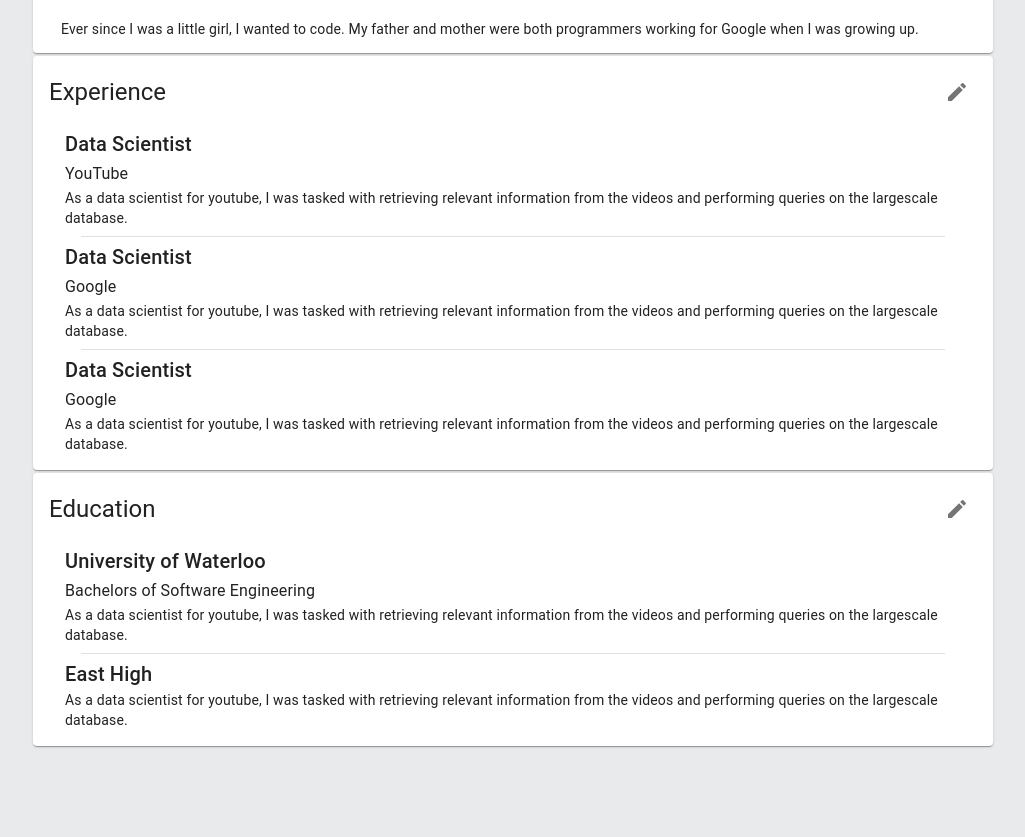
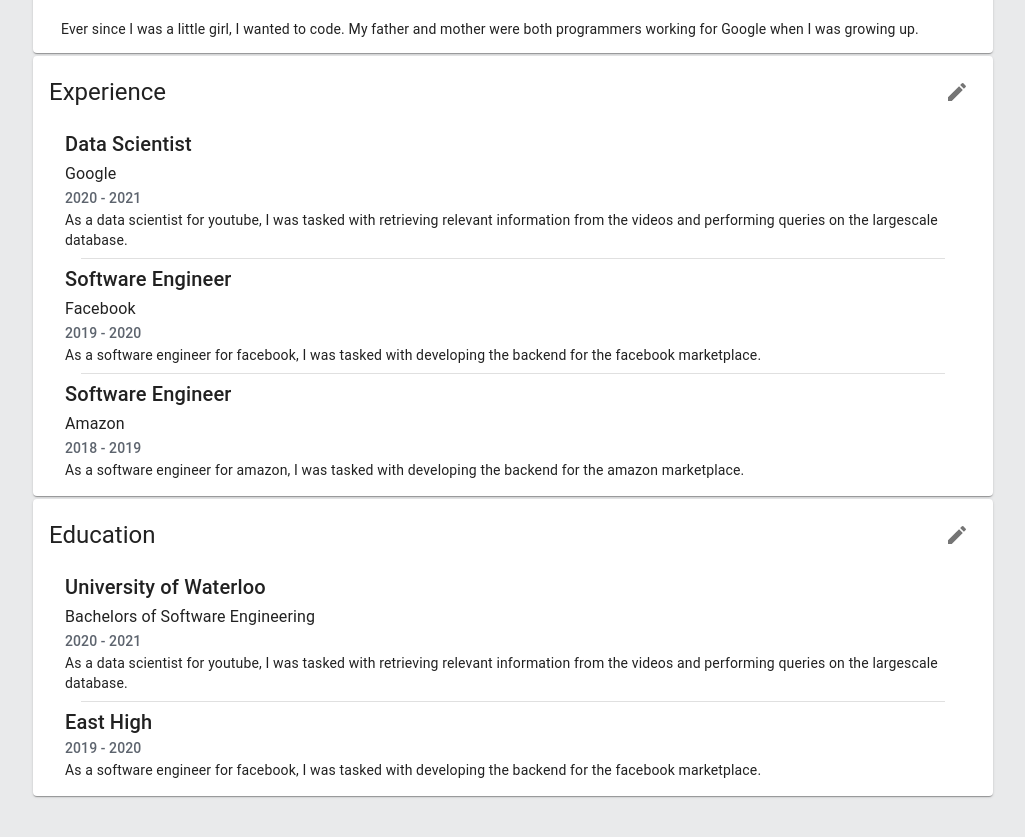
Before and after one commit to Lukateki/LinkedOut-SOEN341Project2023, a React (Create React App) app in the folder Frontend/linkedout/: page /profile in a window 1280 px wide. Shown: the part 483-1320 px from the top of the page, without its empty margins (127-1152 px from the left). Built offline with nearby package versions, Linux system fonts and the light colour scheme.

Commit message:
Added buttons on edit pages with refactoring

```diff
--- a/Frontend/linkedout/src/main/pages/ProfilePage/ProfilePage.tsx
+++ b/Frontend/linkedout/src/main/pages/ProfilePage/ProfilePage.tsx
@@ -1,20 +1,23 @@
 import React, { useEffect, useState } from "react";
-import { IconButton, Card, CardContent, Typography, CardMedia, Box, List, ListSubheader, ListItem, ListItemText, Divider, Dialog, DialogContent, DialogTitle, TextField, DialogContentText, DialogActions, Button, Select, MenuItem, SelectChangeEvent } from '@mui/material';
+import { IconButton, Card, CardContent, Typography, CardMedia, Box, List, ListSubheader, ListItem, ListItemText, Divider, Dialog, DialogContent, DialogTitle, TextField, DialogActions, Button, Select, MenuItem } from '@mui/material';
 import FileUploadOutlinedIcon from '@mui/icons-material/FileUploadOutlined';
 import EditIcon from '@mui/icons-material/Edit';
 import CloseIcon from '@mui/icons-material/Close';
 import "./ProfilePage.css";
 import NavBar from '../../../components/NavBar/NavBar';
-import { useNavigate } from "react-router-dom";
+import { useApplicantProfile } from './hooks';
+
 
 export const CandidateProfile = () => {
+  const { getExperience ,experience, setExperience, navigateToExperience, navigateToEducation } = useApplicantProfile();
+
   const [firstName, setFirstName] = useState("");
   const [lastName, setLastName] = useState("");
   const [pronoun, setPronoun] = useState("None");
   const [biography, setBiography] = useState("");
   const [email, setEmail] = useState("");
   const [description, setDescription] = useState("");
-  const [experience, setExperience] = useState([]);
+  // const [experience, setExperience] = useState([]);
   const [education, setEducation] = useState([]);
   const [skills, setSkills] = useState([]);
 
@@ -28,8 +31,6 @@ export const CandidateProfile = () => {
   const [bufferEmail, setBufferEmail] = useState("");
 
   const [bufferDescription, setBufferDescription] = useState("");
-
-  const navigate = useNavigate();
 
   const handleClickSummaryDialog = () => {
     setBufferFirstName(firstName);
@@ -89,36 +90,73 @@ export const CandidateProfile = () => {
   const getDescription = () => {
     setDescription("Ever since I was a little girl, I wanted to code. My father and mother were both programmers working for Google when I was growing up.");
   }
-  const getExperience = () => {
-    setExperience([
-      {"title" : "Data Scientist",
-       "company" : "Google",
+
+  const getEducation = () => {
+    setEducation([
+      {"school" : "University of Waterloo",
+       "degree" : "Bachelors of Software Engineering",
        "start_date" : "2020-01-01",
        "end_date" : "2021-01-01",
        "description" : "As a data scientist for youtube, I was tasked with retrieving relevant information from the videos and performing queries on the largescale database."
        },
-       {"title" : "Software Engineer",
-        "company" : "Facebook",
+       {"school" : "East High",
+        "degree" : null,
         "start_date" : "2019-01-01",
         "end_date" : "2020-01-01",
         "description" : "As a software engineer for facebook, I was tasked with developing the backend for the facebook marketplace."
       },
-      {"title" : "Software Engineer",
-        "company" : "Amazon",
-        "start_date" : "2018-01-01",
-        "end_date" : "2019-01-01",
-        "description" : "As a software engineer for amazon, I was tasked with developing the backend for the amazon marketplace."
-      }
     ]);
-  }
-
-  const getEducation = () => {
-    setEducation([]);
   }
 
   const getSkills = () => {
     setSkills(["Python", "C++", "Java", "SQL", "JavaScript", "React", "Node.js", "HTML", "CSS"]);
   }
+
+  const experienceBlock = experience.map((item, i, row) => {
+    if(i + 1 === row.length) {
+      return (
+        <><Box className="profile-jobs-text-details">
+            <Typography variant="h6">{item["title"]}</Typography>
+            <Typography variant="subtitle1">{item["company"]}</Typography>
+            <Typography variant="subtitle2" color="rgba(39, 48, 61, 0.75)">{item["start_date"].split("-")[0]} - {item["end_date"].split("-")[0]}</Typography>
+            <Typography variant="body2">{item["description"]}</Typography>
+          </Box></>
+      )}
+    else{
+      return(
+        <><Box className="profile-jobs-text-details">
+            <Typography variant="h6">{item["title"]}</Typography>
+            <Typography variant="subtitle1">{item["company"]}</Typography>
+            <Typography variant="subtitle2" color="rgba(39, 48, 61, 0.75)">{item["start_date"].split("-")[0]} - {item["end_date"].split("-")[0]}</Typography>
+            <Typography variant="body2">{item["description"]}</Typography>
+          </Box>
+          <Divider variant="middle" /></>
+      )
+    }
+  });
+
+  const educationBlock = education.map((item, i, row) => {
+    if(i + 1 === row.length) {
+      return (
+        <><Box className="profile-jobs-text-details">
+            <Typography variant="h6">{item["school"]}</Typography>
+            <Typography variant="subtitle1">{item["degree"]}</Typography>
+            <Typography variant="subtitle2" color="rgba(39, 48, 61, 0.75)">{item["start_date"].split("-")[0]} - {item["end_date"].split("-")[0]}</Typography>
+            <Typography variant="body2">{item["description"]}</Typography>
+          </Box></>
+      )}
+    else{
+      return(
+        <><Box className="profile-jobs-text-details">
+            <Typography variant="h6">{item["school"]}</Typography>
+            <Typography variant="subtitle1">{item["degree"]}</Typography>
+            <Typography variant="subtitle2" color="rgba(39, 48, 61, 0.75)">{item["start_date"].split("-")[0]} - {item["end_date"].split("-")[0]}</Typography>
+            <Typography variant="body2">{item["description"]}</Typography>
+          </Box>
+          <Divider variant="middle" /></>
+      )
+    }
+  });
 
   useEffect(() => {
     getFirstName();
@@ -128,7 +166,8 @@ export const CandidateProfile = () => {
     getEmail();
     getSkills();
     getDescription();
-
+    getExperience();
+    getEducation();
     }, []
     )
 
@@ -186,10 +225,6 @@ export const CandidateProfile = () => {
                         </Box>
                         <Divider variant="middle"/>
                         <DialogContent>
-                          {/* <DialogContentText>
-                            To subscribe to this website, please enter your email address here. We
-                            will send updates occasionally.
-                          </DialogContentText> */}
                           <TextField
                             sx={{ m: 0.5 }}
                             autoFocus
@@ -335,30 +370,14 @@ export const CandidateProfile = () => {
               <Typography variant="h5">
                 Experience
               </Typography>
-              <IconButton aria-label="edit experience" onClick={ () => (navigate("/profile-edit-experience"))}>
+              <IconButton aria-label="edit experience" onClick={navigateToExperience}>
                 <EditIcon/>
               </IconButton>
             </Box>
 
             <Box className="profile-jobs-text">
-              <Box className="profile-jobs-text-details">
-                <Typography variant="h6">Data Scientist</Typography>
-                <Typography variant="subtitle1">YouTube</Typography>
-                <Typography variant="body2">As a data scientist for youtube, I was tasked with retrieving relevant information from the videos and performing queries on the largescale database.</Typography>
-              </Box>
-              <Divider variant="middle" />
-              <Box className="profile-jobs-text-details">
-                <Typography variant="h6">Data Scientist</Typography>
-                <Typography variant="subtitle1">Google</Typography>
-                <Typography variant="body2">As a data scientist for youtube, I was tasked with retrieving relevant information from the videos and performing queries on the largescale database.</Typography>
-              </Box>
-              <Divider variant="middle" />
-              <Box className="profile-jobs-text-details">
-                <Typography variant="h6">Data Scientist</Typography>
-                <Typography variant="subtitle1">Google</Typography>
-                <Typography variant="body2">As a data scientist for youtube, I was tasked with retrieving relevant information from the videos and performing queries on the largescale database.</Typography>
-                </Box>
-              </Box>
+              {experienceBlock}
+            </Box>
           </Card>
 
           <Card className="profile-jobs">
@@ -366,22 +385,12 @@ export const CandidateProfile = () => {
             <Typography variant="h5" component="div">
               Education
             </Typography>
-            <IconButton aria-label="edit experience" onClick={ () => (navigate("/profile-edit-education"))}>
+            <IconButton aria-label="edit education" onClick={navigateToEducation}>
               <EditIcon/>
             </IconButton>
             </Box>
             <Box className="profile-jobs-text">
-              <Box className="profile-jobs-text-details">
-                <Typography variant="h6">University of Waterloo</Typography>
-                <Typography variant="subtitle1">Bachelors of Software Engineering</Typography>
-                <Typography variant="body2">As a data scientist for youtube, I was tasked with retrieving relevant information from the videos and performing queries on the largescale database.</Typography>
-              </Box>
-            <Divider variant="middle" />
-              <Box className="profile-jobs-text-details">
-                <Typography variant="h6">East High</Typography>
-                <Typography variant="subtitle1"></Typography>
-                <Typography variant="body2">As a data scientist for youtube, I was tasked with retrieving relevant information from the videos and performing queries on the largescale database.</Typography>
-              </Box>
+              {educationBlock}
             </Box>
           </Card>
         </Box>
@@ -473,7 +482,7 @@ const EmployerProfile = () => {
               Have you heard about our Cloud CyberSecurity company? We're so good at keeping your data safe that even the hackers need a permission slip just to attempt a breach! We're like a bouncer at a club, but instead of checking IDs, we're checking for malicious intent. You can trust us with your sensitive information, unless of course you're still using 'password123' as your login, in which case we can't help you.            </Typography>
           </Card>
 
-        <Card className="profile-jobs">
+        <Card className="profile-jobs" component="div">
             <Typography variant="h5" component="div" className="profile-jobs-title">
               Our Job Postings
             </Typography>
@@ -518,5 +527,4 @@ const ProfilePage = () => {
     )
 }
 
-
 export default ProfilePage;
--- a/Frontend/linkedout/src/main/pages/ProfilePage/ProfilePageEducation/ProfilePageEducation.tsx
+++ b/Frontend/linkedout/src/main/pages/ProfilePage/ProfilePageEducation/ProfilePageEducation.tsx
@@ -4,11 +4,11 @@ import NavBar from "../../../../components/NavBar/NavBar";
 import EditIcon from '@mui/icons-material/Edit';
 import CloseIcon from '@mui/icons-material/Close';
 import ArrowBackIcon from '@mui/icons-material/ArrowBack';
-import { useNavigate } from "react-router-dom";
+import { useApplicantProfile } from "../hooks";
+
 
 export const ProfilePageEducation = () => {
-
-    const navigate = useNavigate();
+    const { navigateBackFromEducation } = useApplicantProfile();
 
     return (
         <body>
@@ -18,7 +18,7 @@ export const ProfilePageEducation = () => {
                 <Card className="profile-jobs">
                     <Box className="profile-jobs-title">
                         <Box sx={{display:"flex"}}>
-                            <IconButton aria-label="edit experience" onClick={ () => (navigate("/profile"))}>
+                            <IconButton aria-label="edit experience" onClick={navigateBackFromEducation}>
                                 <ArrowBackIcon/>
                             </IconButton>
                             <Typography variant="h5" component="div" sx={{marginTop:"0.25em"}}>
--- a/Frontend/linkedout/src/main/pages/ProfilePage/ProfilePageJob/ProfilePageJob.tsx
+++ b/Frontend/linkedout/src/main/pages/ProfilePage/ProfilePageJob/ProfilePageJob.tsx
@@ -1,14 +1,48 @@
 import { Box, Card, Divider, IconButton, Typography } from "@mui/material";
-import React from "react";
+import React, { useEffect } from "react";
 import NavBar from "../../../../components/NavBar/NavBar";
 import EditIcon from '@mui/icons-material/Edit';
 import CloseIcon from '@mui/icons-material/Close';
+import AddIcon from '@mui/icons-material/Add';
+import { useApplicantProfile } from "../hooks";
 import ArrowbackIcon from '@mui/icons-material/ArrowBack';
-import { useNavigate } from "react-router-dom";
+import { Add } from "@mui/icons-material";
 
 export const ProfilePageJob = () => {
+    const { getExperience, experience, setExperience, navigateBackFromExperience } = useApplicantProfile();
 
-    const navigate = useNavigate();
+    const experienceBlock = experience.map((item, i, row) => {
+        if(i + 1 === row.length) {
+          return (
+            <><Box className="profile-jobs-text-details" id={"job-" + i}>
+                <IconButton aria-label="edit experience" onClick={() => (("/profile-edit-experience"))} sx={{float:"right"}}>
+                    <EditIcon />
+                </IconButton>
+                <Typography variant="h6">{item["title"]}</Typography>
+                <Typography variant="subtitle1">{item["company"]}</Typography>
+                <Typography variant="subtitle2" color="rgba(39, 48, 61, 0.75)">{item["start_date"].split("-")[0]} - {item["end_date"].split("-")[0]}</Typography>
+                <Typography variant="body2">{item["description"]}</Typography>
+              </Box></>
+          )}
+        else{
+          return(
+            <><Box className="profile-jobs-text-details">
+                <IconButton aria-label="edit experience" onClick={() => (("/profile-edit-experience"))} sx={{float:"right"}}>
+                    <EditIcon />
+                </IconButton>
+                <Typography variant="h6">{item["title"]}</Typography>
+                <Typography variant="subtitle1">{item["company"]}</Typography>
+                <Typography variant="subtitle2" color="rgba(39, 48, 61, 0.75)">{item["start_date"].split("-")[0]} - {item["end_date"].split("-")[0]}</Typography>
+                <Typography variant="body2">{item["description"]}</Typography>
+              </Box>
+              <Divider variant="middle" /></>
+          )
+        }
+      });
+
+    useEffect(() => {
+        getExperience();
+    }, []);
 
     return (
         <body>
@@ -18,7 +52,7 @@ export const ProfilePageJob = () => {
                     <Card className="profile-jobs">
                         <Box className="profile-jobs-title">
                             <Box sx={{ display: "flex" }}>
-                                <IconButton aria-label="edit experience" onClick={() => (navigate("/profile"))}>
+                                <IconButton aria-label="edit experience" onClick={navigateBackFromExperience}>
                                     <ArrowbackIcon />
                                 </IconButton>
                                 <Typography variant="h5" sx={{marginTop:"0.25em"}}>
@@ -26,28 +60,12 @@ export const ProfilePageJob = () => {
                                 </Typography>
                             </Box>
                             <IconButton aria-label="edit experience" onClick={() => (("/profile-edit-experience"))}>
-                                <EditIcon />
+                                <AddIcon />
                             </IconButton>
                         </Box>
 
                         <Box className="profile-jobs-text">
-                            <Box className="profile-jobs-text-details">
-                                <Typography variant="h6">Data Scientist</Typography>
-                                <Typography variant="subtitle1">YouTube</Typography>
-                                <Typography variant="body2">As a data scientist for youtube, I was tasked with retrieving relevant information from the videos and performing queries on the largescale database.</Typography>
-                            </Box>
-                            <Divider variant="middle" />
-                            <Box className="profile-jobs-text-details">
-                                <Typography variant="h6">Data Scientist</Typography>
-                                <Typography variant="subtitle1">Google</Typography>
-                                <Typography variant="body2">As a data scientist for youtube, I was tasked with retrieving relevant information from the videos and performing queries on the largescale database.</Typography>
-                            </Box>
-                            <Divider variant="middle" />
-                            <Box className="profile-jobs-text-details">
-                                <Typography variant="h6">Data Scientist</Typography>
-                                <Typography variant="subtitle1">Google</Typography>
-                                <Typography variant="body2">As a data scientist for youtube, I was tasked with retrieving relevant information from the videos and performing queries on the largescale database.</Typography>
-                            </Box>
+                            {experienceBlock}
                         </Box>
                     </Card>
 
--- a/Frontend/linkedout/src/main/pages/ProfilePage/hooks.ts
+++ b/Frontend/linkedout/src/main/pages/ProfilePage/hooks.ts
@@ -1,5 +1,67 @@
 import { useState } from "react";
+import { useNavigate } from "react-router-dom";
 
 export const useApplicantProfile = () => {
-    const [firstNameApplicant, setFirstNameApplicant] = useState("");
+    const [experience, setExperience] = useState([]);
+
+    //TODO: get cards position and set in state
+    const [experiencePosition] = useState(520);
+    const [educationPosition] = useState(910);
+
+    const navigate = useNavigate();
+
+    const getExperience = () => {
+        setExperience([
+          {"title" : "Data Scientist",
+           "company" : "Google",
+           "start_date" : "2020-01-01",
+           "end_date" : "2021-01-01",
+           "description" : "As a data scientist for youtube, I was tasked with retrieving relevant information from the videos and performing queries on the largescale database."
+           },
+           {"title" : "Software Engineer",
+            "company" : "Facebook",
+            "start_date" : "2019-01-01",
+            "end_date" : "2020-01-01",
+            "description" : "As a software engineer for facebook, I was tasked with developing the backend for the facebook marketplace."
+          },
+          {"title" : "Software Engineer",
+            "company" : "Amazon",
+            "start_date" : "2018-01-01",
+            "end_date" : "2019-01-01",
+            "description" : "As a software engineer for amazon, I was tasked with developing the backend for the amazon marketplace."
+          },
+        ]);
+      }
+
+    const scrollTo = (location) =>{
+        window.scrollTo({
+          top: location,
+        });
+      };
+
+      const navigateToExperience = () => {
+        scrollTo(0);
+        navigate("/profile-edit-experience");
+      }
+
+      const navigateToEducation = () => {
+        scrollTo(0);
+        navigate("/profile-edit-education");
+      }
+
+      const navigateBackFromExperience = () => {
+        scrollTo(experiencePosition);
+        navigate("/profile");
+      }
+
+      const navigateBackFromEducation = () => {
+        scrollTo(educationPosition);
+        navigate("/profile");
+      }
+
+      navigateBackFromExperience.bind(this, experiencePosition)
+
+      navigateBackFromEducation.bind(this, educationPosition)
+
+      return { getExperience, experience, setExperience, navigateToExperience, navigateToEducation, navigateBackFromExperience, navigateBackFromEducation };
 }
```
